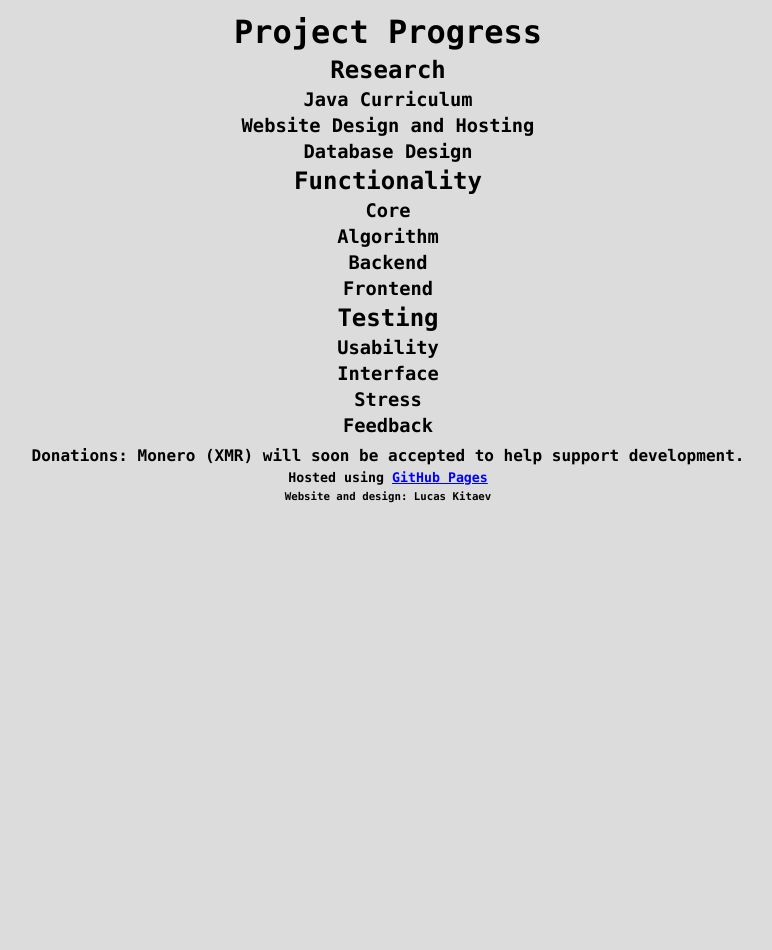
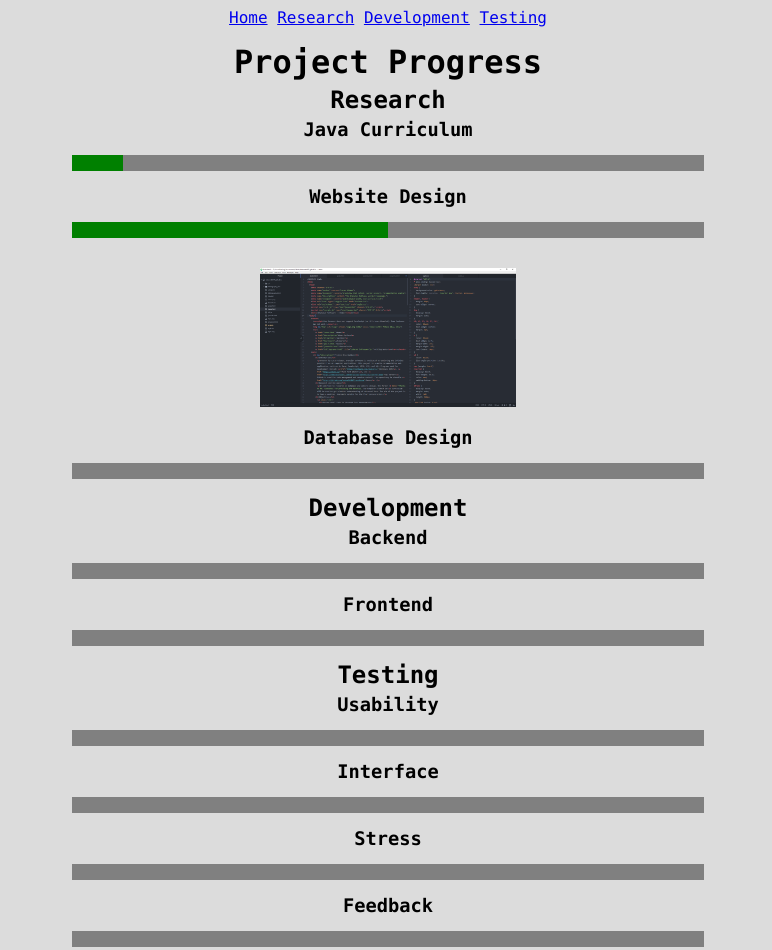
Before and after one commit to bobsmith947/bobsmith947.github.io, a plain HTML site: page progress.html in a window 1280 px wide. Shown: the part 228-1178 px from the top of the page, without its empty margins (252-1024 px from the left). Before the commit the page ends 800 px from the top, so only its background shows below. Drawn offline with Linux system fonts and the light colour scheme.

Commit message:
update progress and goals

```diff
--- a/goals.html
+++ b/goals.html
@@ -8,23 +8,24 @@
     <meta name="viewport" content="width=device-width, initial-scale=1.0">
     <link rel="icon" type="image/x-icon" href="favicon.ico">
     <link rel="stylesheet" type="text/css" href="style.css">
+    <script src="isIE.js" type="text/javascript" charset="UTF-8"></script>
     <script src="script.js" type="text/javascript" charset="UTF-8" defer></script>
     <title>Granular Software :: Goals</title></head>
-  <body onload="setLinks()">
+  <body>
     <header>
       <noscript>Your browser does not support JavaScript (or it's been disabled). Some features may not work.</noscript>
       <img id="top" alt="logo" srcset="logo.png 1280w" sizes="(max-width: 768px) 50vw, 25vw">
       <nav>
         <a href="index.html">Home</a>
-        <a href="#m1">Month 1</a>
-        <a href="#m2">Month 2</a>
-        <a href="#m3">Month 3</a>
-        <a href="#m4">Month 4</a>
-        <a href="#m5">Month 5</a></nav></header>
+        <a href="#m1">Weeks 1-4</a>
+        <a href="#m2">Weeks 5-8</a>
+        <a href="#m3">Weeks 9-12</a>
+        <a href="#m4">Weeks 13-16</a>
+        <a href="#m5">Weeks 17-20</a></nav></header>
     <main>
       <h1>Project Goals</h1>
       <p>Specific, measureable, action oriented, realistic, and timely goals updated once every school week.</p>
-      <div id="m1">
+      <div class="m" id="m1">
         <h3>Week 1</h2>
           <ul class="lst">
             <li><b>October 16:</b> Finalize website style (CSS)</li>
@@ -35,13 +36,13 @@
             <li><b>November 1:</b> Register custom domain for website</li>
             <li><b>November 3:</b> Complete lesson on sets and try to start maps</li></ul>
       </div>
-      <div id="m2">
+      <div class="m" id="m2">
       </div>
-      <div id="m3">
+      <div class="m" id="m3">
       </div>
-      <div id="m4">
+      <div class="m" id="m4">
       </div>
-      <div id="m5">
+      <div class="m" id="m5">
       </div>
     </main>
     <footer>
--- a/progress.html
+++ b/progress.html
@@ -8,32 +8,43 @@
     <meta name="viewport" content="width=device-width, initial-scale=1.0">
     <link rel="icon" type="image/x-icon" href="favicon.ico">
     <link rel="stylesheet" type="text/css" href="style.css">
+    <script src="isIE.js" type="text/javascript" charset="UTF-8"></script>
     <script src="script.js" type="text/javascript" charset="UTF-8" defer></script>
     <title>Granular Software :: Progress</title></head>
-  <body onload="setLinks()">
+  <body>
     <header>
       <noscript>Your browser does not support JavaScript (or it's been disabled). Some features may not work.</noscript>
       <img id="top" alt="logo" srcset="logo.png 1280w" sizes="(max-width: 768px) 50vw, 25vw">
       <nav>
         <!--add to index-->
         <a href="index.html">Home</a>
-      </nav></header>
+        <a href="#research">Research</a>
+        <a href="#development">Development</a>
+        <a href="#testing">Testing</a></nav></header>
     <main>
       <h1>Project Progress</h1>
       <h2 id="research">Research</h2>
         <h3>Java Curriculum</h3>
-        <h3>Website Design and Hosting</h3>
+          <progress value="8" max="100"></progress>
+        <h3>Website Design</h3>
+          <progress value="50" max="100"></progress>
+          <img alt="atom" srcset="dev1.png 1920w" sizes="(max-width: 768px) 40vw, 20vw">
         <h3>Database Design</h3>
-      <h2 id="functionality">Functionality</h2>
-        <h3>Core</h3>
-        <h3>Algorithm</h3>
+          <progress value="0" max="100"></progress>
+      <h2 id="development">Development</h2>
         <h3>Backend</h3>
+          <progress value="0" max="100"></progress>
         <h3>Frontend</h3>
+          <progress value="0" max="100"></progress>
       <h2 id="testing">Testing</h2>
         <h3>Usability</h3>
+          <progress value="0" max="100"></progress>
         <h3>Interface</h3>
+          <progress value="0" max="100"></progress>
         <h3>Stress</h3>
+          <progress value="0" max="100"></progress>
         <h3>Feedback</h3>
+          <progress value="0" max="100"></progress>
     </main>
     <footer>
         <h4>Donations: Monero (XMR) will soon be accepted to help support development.</h4>
--- a/style.css
+++ b/style.css
@@ -12,6 +12,7 @@ header, footer {
 img {
   display: block;
   margin: auto;
+  padding: 15px;
 }
 h1, h2, h3, h4, h5, h6 {
   color: black;
@@ -42,6 +43,12 @@ iframe {
   width: 50%;
   height: 500px;
 }
+progress {
+  display: block;
+  margin: 15px auto;
+  width: 50%;
+  background-color: green;
+}
 .ext:link {color: blue}
 .ext:visited {color: green}
 .ext:hover {color: red}
@@ -68,6 +75,7 @@ iframe {
   margin: auto;
   width: 25%;
 }
+.m {margin: 5%}
 #tmln {margin-left: 8%}
 /*mobile profile*/
 @media (max-width: 768px) {
```
Also changed, not shown: dev1.png (added).
